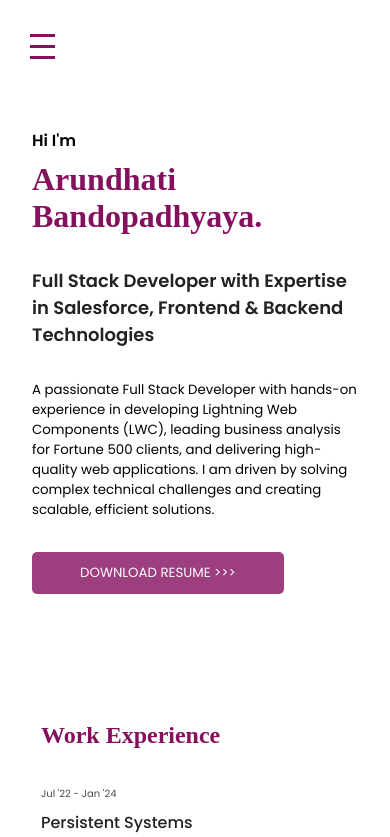
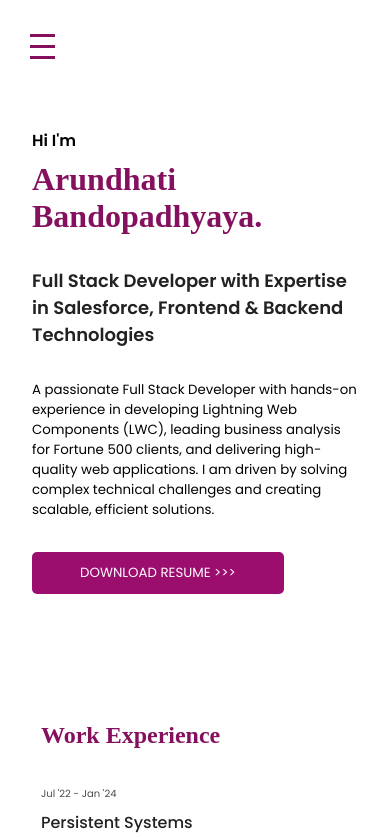
Before and after one commit to arundhati-work/me, a React (Create React App) app in the folder portfoliomern/: page / in a window 390 px wide. Shown: the top 837 px of the page. Built offline with nearby package versions, Linux system fonts and the light colour scheme; a web font is replaced by a local one.

Commit message:
home cta improved

```diff
--- a/portfoliomern/src/Components/Home/Home.css
+++ b/portfoliomern/src/Components/Home/Home.css
@@ -89,7 +89,7 @@
   }
 
   #blogButton {
-      background-color: rgba(133, 16, 94, 0.8);
+      background-color: #9c0e6d;
       padding: 0.7rem 3rem;
       font-size: smaller;
   }
```
